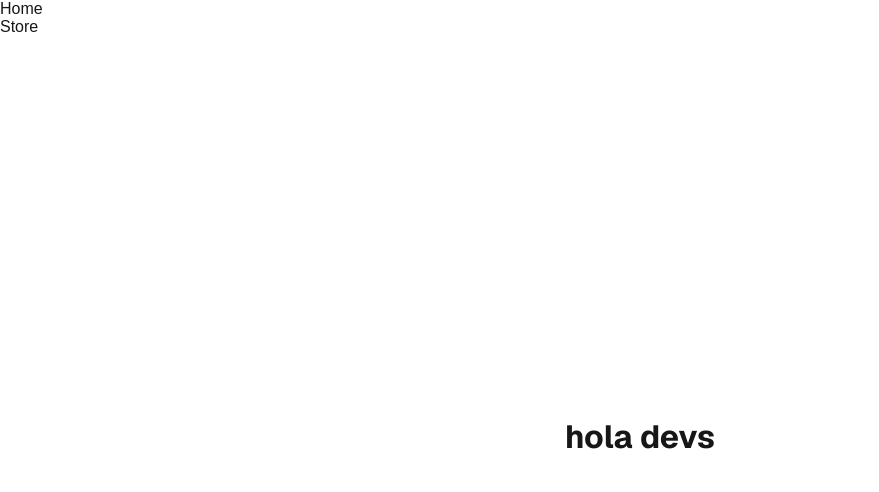
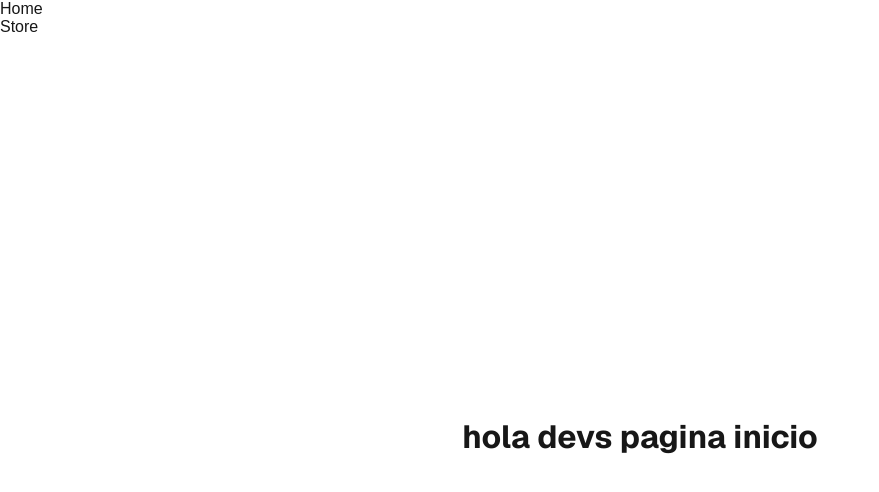
Before and after one commit to ang3lcode/nextjs-storen, a Next.js app: page / in a window 1280 px wide. Shown: the top 492 px of the page, without its empty margins (0-879 px from the left). Built offline with nearby package versions, Linux system fonts and the light colour scheme.

Commit message:
feat:add componente Header y update layout

```diff
--- /dev/null
+++ b/src/Components/Header/Header.tsx
@@ -0,0 +1,20 @@
+import Link from "next/link"
+
+export const Header = () => {
+	console.log("Header");
+
+	return (
+		<header>
+			<nav>
+				<ul>
+					<Link href="/">
+						<li>Home</li>
+					</Link>
+					<Link href="/store">
+						<li>Store</li>
+					</Link>
+				</ul>
+			</nav>
+		</header>
+	)
+}
--- /dev/null
+++ b/src/Components/Header/index.ts
@@ -0,0 +1 @@
+export { Header } from "./Header";
--- a/src/app/layout.tsx
+++ b/src/app/layout.tsx
@@ -1,7 +1,7 @@
 import type { Metadata } from "next";
 import { Geist, Geist_Mono } from "next/font/google";
 import "./globals.css";
-import Link from "next/link";
+import { Header } from "app/Components/Header";
 
 const geistSans = Geist({
   variable: "--font-geist-sans",
@@ -25,19 +25,8 @@ export default function RootLayout({
 }>) {
   return (
     <html lang="en">
+      <Header />
       <body className={`${geistSans.variable} ${geistMono.variable}`}>
-        <header>
-          <nav>
-            <ul>
-              <Link href="/">
-                <li>Home</li>
-              </Link>
-              <Link href="/store">
-                <li>Store</li>
-              </Link>
-            </ul>
-          </nav>
-        </header>
         {children}
       </body>
     </html>
--- a/src/app/page.tsx
+++ b/src/app/page.tsx
@@ -1,10 +1,12 @@
+
 import styles from "./page.module.css";
 
 export default function Home() {
+  console.log("hola devs");
   return (
     <div className={styles.page}>
       <main className={styles.main}>
-        <h1>hola devs</h1>
+        <h1>hola devs pagina inicio</h1>
       </main>
     </div>
   );
```
